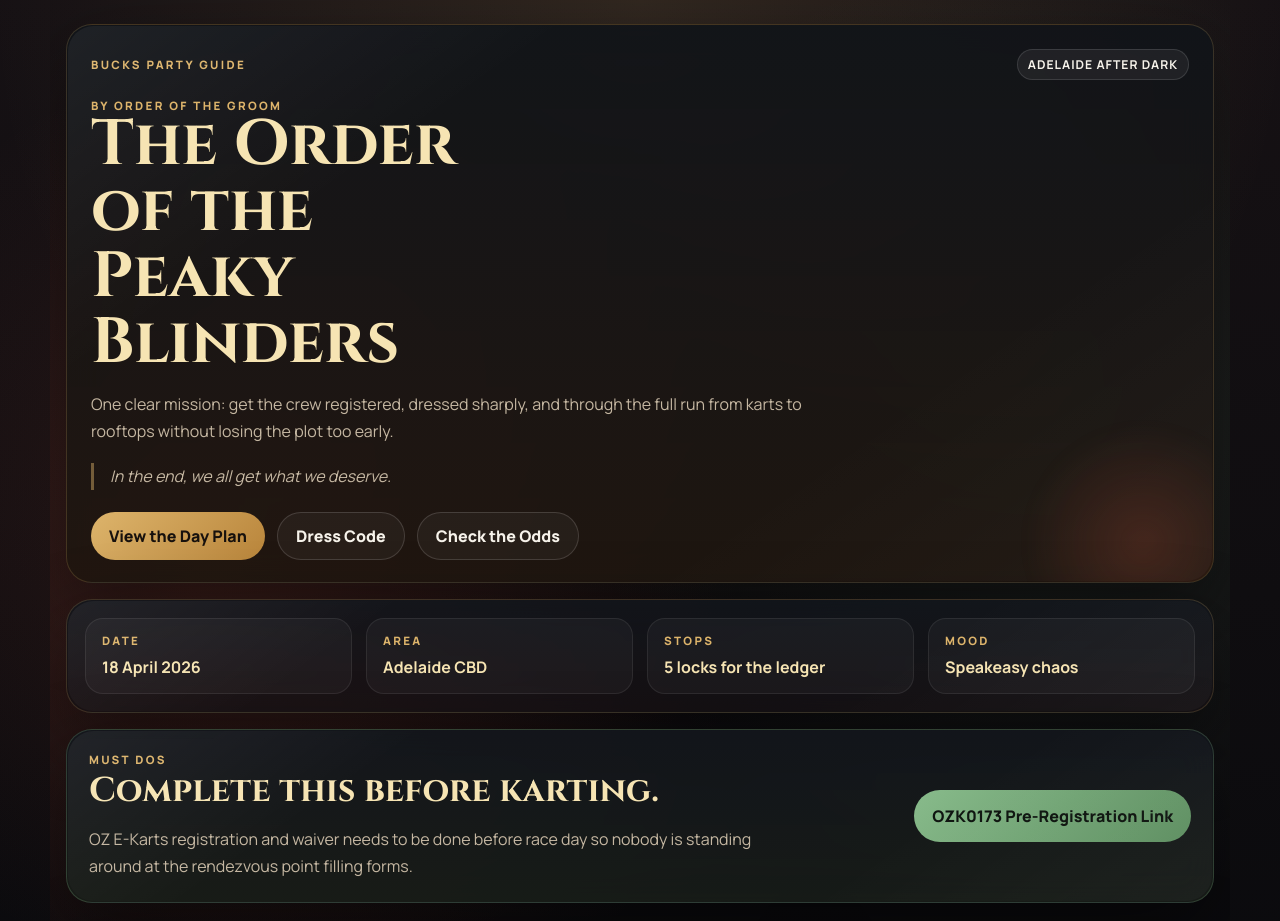
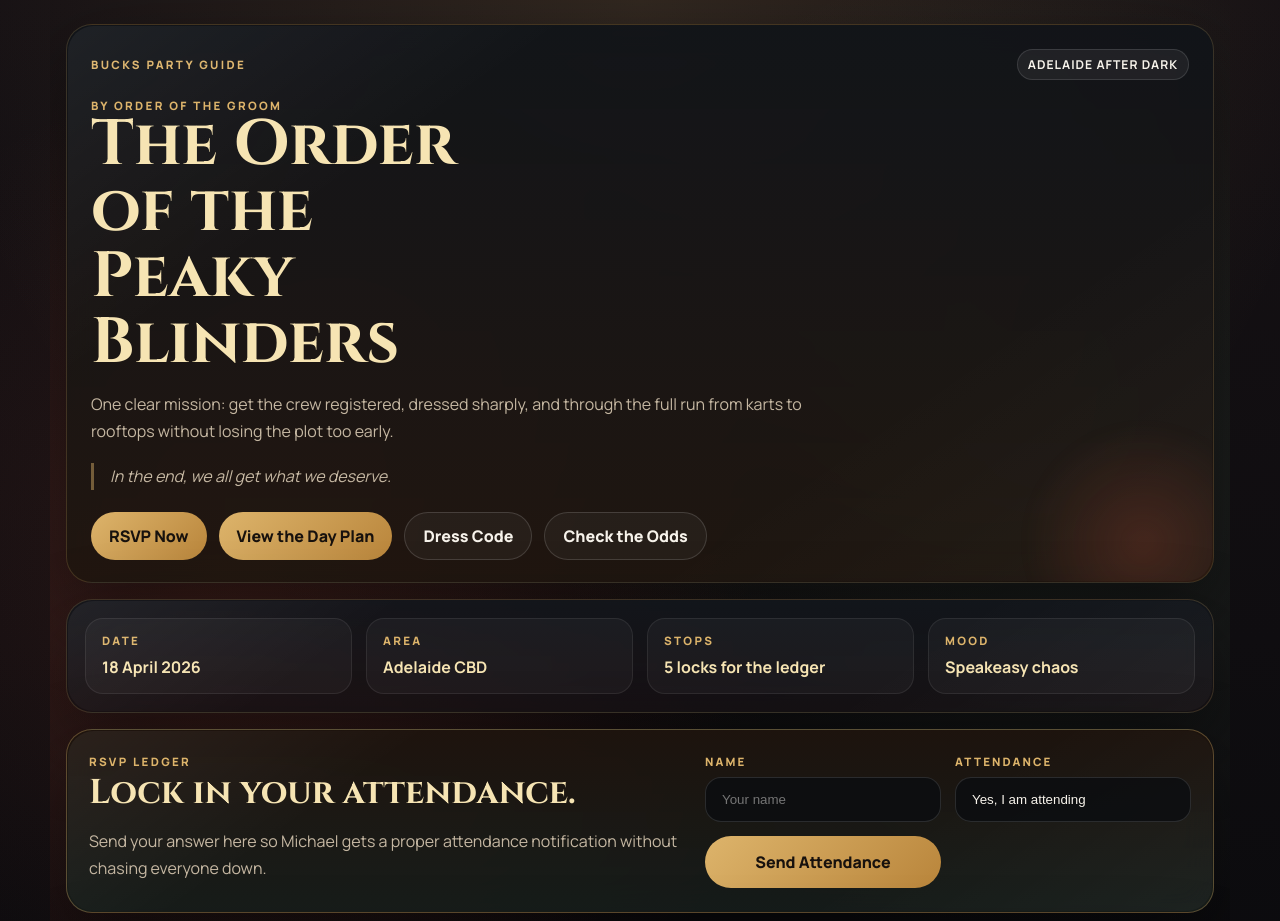
Before and after one commit to mgf-82/peaky-bucks-party, a React (Create React App) app: page / in a window 1280 px wide. Shown: the top 921 px of the page. Built offline with nearby package versions, Linux system fonts and the light colour scheme.

Commit message:
feat: add eamil rsvp

```diff
--- a/src/App.js
+++ b/src/App.js
@@ -4,6 +4,7 @@ import FlashySchedule from './components/FlashySchedule';
 import FlashyBookie from './components/FlashyBookie';
 import DressCodePanel from './components/DressCodePanel';
 import WinnersTax from './components/WinnersTax';
+import RsvpPanel from './components/RsvpPanel';
 
 const App = () => {
   return (
@@ -30,6 +31,7 @@ const App = () => {
           <strong>Speakeasy chaos</strong>
         </div>
       </section>
+      <RsvpPanel />
       <section className="must-do-card" aria-labelledby="must-do-title">
         <div>
           <p className="closing-eyebrow">Must Dos</p>
--- a/src/components/HeroHeader.js
+++ b/src/components/HeroHeader.js
@@ -26,6 +26,9 @@ const HeroHeader = () => {
         </p>
         <blockquote className="hero-quote">{quote}</blockquote>
         <div className="hero-actions">
+          <a className="hero-button hero-button-primary" href="#rsvp">
+            RSVP Now
+          </a>
           <a className="hero-button hero-button-primary" href="#schedule">
             View the Day Plan
           </a>
--- /dev/null
+++ b/src/components/RsvpPanel.js
@@ -0,0 +1,141 @@
+import React, { useState } from 'react';
+
+const FORM_ENDPOINT = 'https://formsubmit.co/ajax/michael.g.ferguson@gmail.com';
+const attendanceOptions = [
+  { value: 'Yes, I am attending', label: 'Yes, I am attending' },
+  { value: 'No, I am not attending', label: 'No, I am not attending' },
+  { value: 'Other', label: 'Other' },
+];
+
+const initialForm = {
+  name: '',
+  attendance: 'Yes, I am attending',
+  otherDetails: '',
+};
+
+const RsvpPanel = () => {
+  const [formData, setFormData] = useState(initialForm);
+  const [status, setStatus] = useState({ type: 'idle', message: '' });
+  const [isSubmitting, setIsSubmitting] = useState(false);
+
+  const handleChange = (event) => {
+    const { name, value } = event.target;
+
+    setFormData((current) => ({
+      ...current,
+      [name]: value,
+      ...(name === 'attendance' && value !== 'Other' ? { otherDetails: '' } : {}),
+    }));
+  };
+
+  const handleSubmit = async (event) => {
+    event.preventDefault();
+    setIsSubmitting(true);
+    setStatus({ type: 'idle', message: '' });
+
+    const payload = new FormData();
+    payload.append('name', formData.name.trim());
+    payload.append('attendance', formData.attendance);
+    payload.append(
+      'other_details',
+      formData.attendance === 'Other' ? formData.otherDetails.trim() : 'N/A'
+    );
+    payload.append('_subject', 'Peaky Bucks Attendance');
+    payload.append('_template', 'table');
+    payload.append('_captcha', 'false');
+    payload.append('_honey', '');
+
+    try {
+      const response = await fetch(FORM_ENDPOINT, {
+        method: 'POST',
+        body: payload,
+        headers: {
+          Accept: 'application/json',
+        },
+      });
+
+      if (!response.ok) {
+        throw new Error('Submission failed');
+      }
+
+      setFormData(initialForm);
+      setStatus({
+        type: 'success',
+        message: 'Attendance sent. Michael will get the notification shortly.',
+      });
+    } catch (error) {
+      setStatus({
+        type: 'error',
+        message: 'Could not send the RSVP right now. Please try again in a moment.',
+      });
+    } finally {
+      setIsSubmitting(false);
+    }
+  };
+
+  return (
+    <section className="rsvp-card" id="rsvp" aria-labelledby="rsvp-title">
+      <div className="rsvp-copy">
+        <p className="closing-eyebrow">RSVP Ledger</p>
+        <h2 className="must-do-title" id="rsvp-title">Lock in your attendance.</h2>
+        <p className="must-do-text">
+          Send your answer here so Michael gets a proper attendance notification without chasing
+          everyone down.
+        </p>
+      </div>
+      <form className="rsvp-form" onSubmit={handleSubmit}>
+        <label className="rsvp-field">
+          <span className="rsvp-label">Name</span>
+          <input
+            className="rsvp-input"
+            type="text"
+            name="name"
+            value={formData.name}
+            onChange={handleChange}
+            placeholder="Your name"
+            required
+          />
+        </label>
+        <label className="rsvp-field">
+          <span className="rsvp-label">Attendance</span>
+          <select
+            className="rsvp-input rsvp-select"
+            name="attendance"
+            value={formData.attendance}
+            onChange={handleChange}
+          >
+            {attendanceOptions.map((option) => (
+              <option key={option.value} value={option.value}>
+                {option.label}
+              </option>
+            ))}
+          </select>
+        </label>
+        {formData.attendance === 'Other' && (
+          <label className="rsvp-field-full">
+            <span className="rsvp-label">Other details</span>
+            <textarea
+              className="rsvp-input rsvp-textarea"
+              name="otherDetails"
+              value={formData.otherDetails}
+              onChange={handleChange}
+              placeholder="Add your note here"
+              rows="4"
+              required
+            />
+          </label>
+        )}
+        <button className="rsvp-submit" type="submit" disabled={isSubmitting}>
+          {isSubmitting ? 'Sending...' : 'Send Attendance'}
+        </button>
+        {status.message && (
+          <p className={`rsvp-status rsvp-status-${status.type}`} role="status">
+            {status.message}
+          </p>
+        )}
+      </form>
+    </section>
+  );
+};
+
+export default RsvpPanel;
--- a/src/styles.css
+++ b/src/styles.css
@@ -58,7 +58,8 @@ button {
 .closing-card,
 .dress-code-card,
 .must-do-card,
-.event-facts {
+.event-facts,
+.rsvp-card {
   position: relative;
   border: 1px solid var(--panel-border);
   border-radius: 26px;
@@ -71,7 +72,8 @@ button {
 .closing-card::before,
 .dress-code-card::before,
 .must-do-card::before,
-.event-facts::before {
+.event-facts::before,
+.rsvp-card::before {
   content: '';
   position: absolute;
   inset: 1px;
@@ -116,7 +118,8 @@ button {
 .dress-code-content,
 .event-facts,
 .must-do-card,
-.closing-card {
+.closing-card,
+.rsvp-card {
   position: relative;
   z-index: 1;
 }
@@ -280,6 +283,109 @@ button {
   padding: 22px 22px;
   background: linear-gradient(180deg, rgba(19, 22, 28, 0.94), rgba(24, 29, 24, 0.9));
   border-color: rgba(136, 187, 139, 0.24);
+}
+
+.rsvp-card {
+  display: grid;
+  grid-template-columns: minmax(0, 1.1fr) minmax(320px, 0.9fr);
+  gap: 22px;
+  margin-bottom: 20px;
+  padding: 24px 22px;
+  background: linear-gradient(180deg, rgba(30, 20, 14, 0.96), rgba(23, 30, 27, 0.92));
+  border-color: rgba(221, 180, 107, 0.34);
+}
+
+.rsvp-copy,
+.rsvp-form {
+  position: relative;
+  z-index: 1;
+}
+
+.rsvp-form {
+  display: grid;
+  grid-template-columns: repeat(2, minmax(0, 1fr));
+  gap: 14px;
+  align-content: start;
+}
+
+.rsvp-field,
+.rsvp-field-full {
+  display: grid;
+  gap: 8px;
+}
+
+.rsvp-field-full {
+  grid-column: 1 / -1;
+}
+
+.rsvp-label {
+  color: var(--accent);
+  font-size: 0.72rem;
+  font-weight: 800;
+  letter-spacing: 0.18em;
+  text-transform: uppercase;
+}
+
+.rsvp-input {
+  width: 100%;
+  border: 1px solid rgba(255, 255, 255, 0.12);
+  border-radius: 16px;
+  background: rgba(10, 12, 16, 0.76);
+  color: var(--text-main);
+  padding: 14px 16px;
+  outline: none;
+  transition: border-color 0.2s ease, transform 0.2s ease, box-shadow 0.2s ease;
+}
+
+.rsvp-input:focus {
+  border-color: rgba(221, 180, 107, 0.6);
+  box-shadow: 0 0 0 4px rgba(221, 180, 107, 0.12);
+}
+
+.rsvp-select {
+  appearance: none;
+}
+
+.rsvp-textarea {
+  min-height: 112px;
+  resize: vertical;
+}
+
+.rsvp-submit {
+  min-height: 52px;
+  padding: 0 20px;
+  border: 0;
+  border-radius: 999px;
+  background: linear-gradient(135deg, var(--accent), #b9853b);
+  color: #17110d;
+  font-weight: 800;
+  cursor: pointer;
+  transition: transform 0.2s ease, opacity 0.2s ease;
+}
+
+.rsvp-submit:hover,
+.rsvp-submit:focus-visible {
+  transform: translateY(-2px);
+}
+
+.rsvp-submit:disabled {
+  cursor: wait;
+  opacity: 0.7;
+  transform: none;
+}
+
+.rsvp-status {
+  grid-column: 1 / -1;
+  margin: 0;
+  line-height: 1.6;
+}
+
+.rsvp-status-success {
+  color: #abd6a8;
+}
+
+.rsvp-status-error {
+  color: #ffb7aa;
 }
 
 .must-do-title {
@@ -623,6 +729,10 @@ button {
   .page-layout {
     grid-template-columns: 1fr;
   }
+
+  .rsvp-card {
+    grid-template-columns: 1fr;
+  }
 }
 
 @media (max-width: 720px) {
@@ -657,6 +767,10 @@ button {
     padding: 18px 16px;
   }
 
+  .rsvp-card {
+    padding: 20px 16px;
+  }
+
   .panel-card,
   .dress-code-card {
     padding: 18px 14px 16px;
@@ -667,7 +781,8 @@ button {
   }
 
   .style-guide,
-  .flat-cap-links {
+  .flat-cap-links,
+  .rsvp-form {
     grid-template-columns: 1fr;
   }
 }
```
